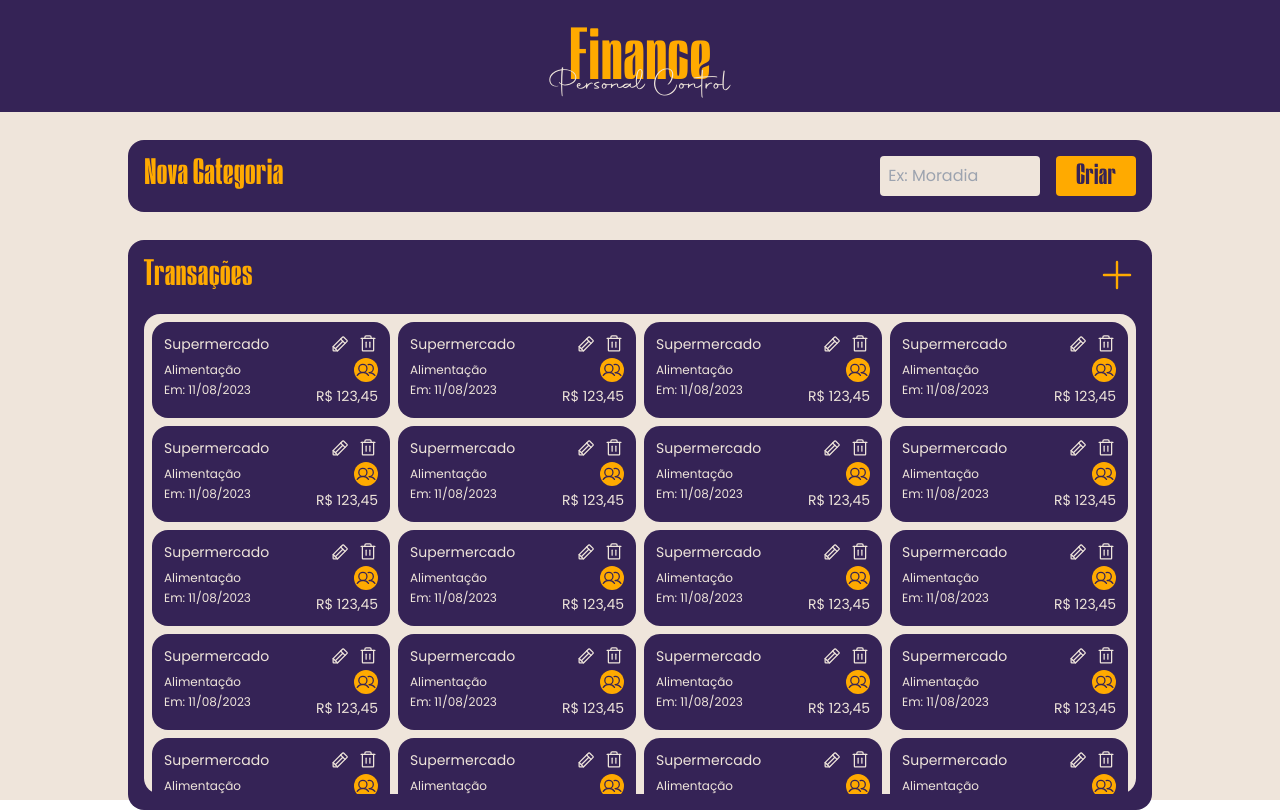
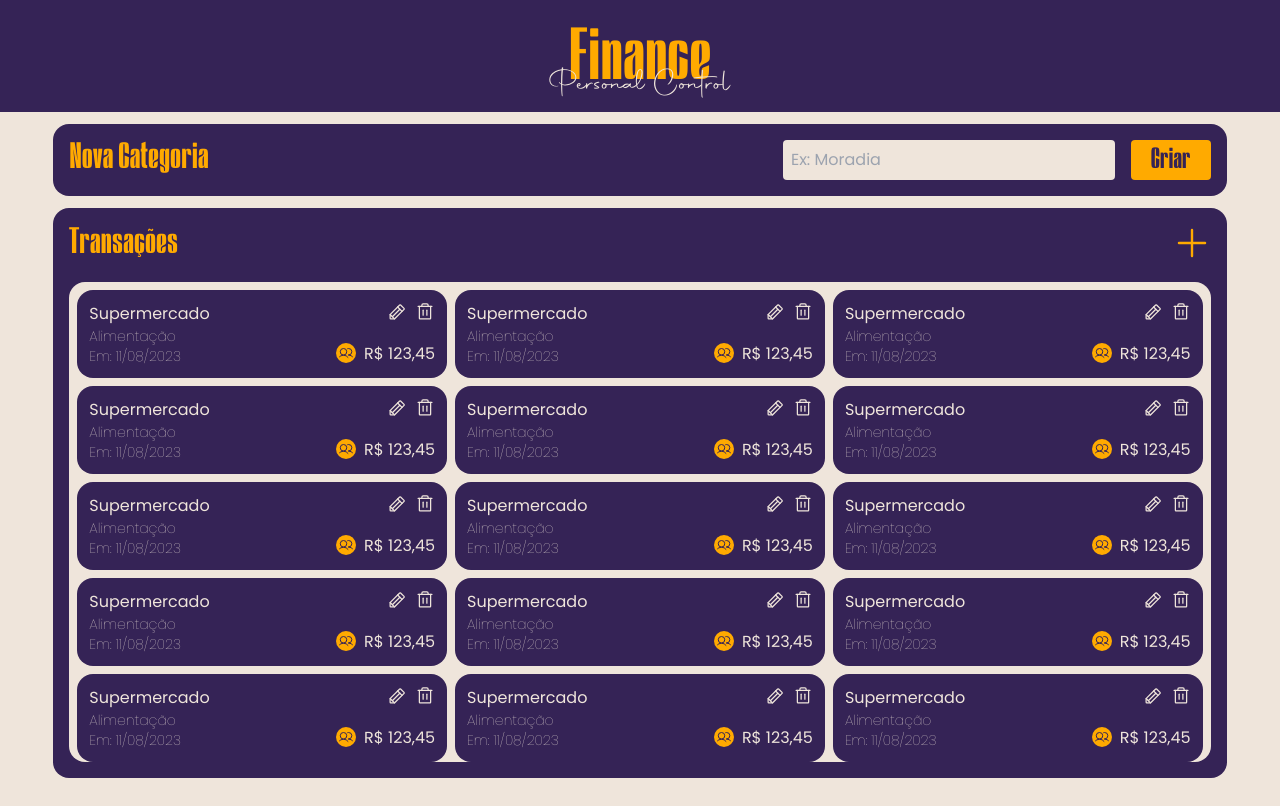
Before and after one commit to Lennon-Araujo/front-fpc, a React (Vite) app: page / in a window 1280 px wide. Built offline with nearby package versions, Linux system fonts and the light colour scheme.

Commit message:
adjustments on TransactionCard

```diff
--- a/src/App.tsx
+++ b/src/App.tsx
@@ -1,16 +1,15 @@
 import { Categories } from "./components/Categories"
 import { Header } from "./components/Header"
-import { TransactionCard } from "./components/TransactionCard"
 import { Transactions } from "./components/Transactions"
 
 function App() {
 
   return (
     <>
-    <div className="w-screen h-screen bg-basic">
+    <div className="w-screen h-auto pb-7 bg-basic">
       <div className="container mx-auto flex flex-col items-center">
         <Header />
-        <div className="container mx-auto flex flex-col items-center">
+        <div className="container mx-auto flex flex-col items-center gap-3 mt-3">
           <Categories />
           <Transactions />
         </div>
--- a/src/components/Categories.tsx
+++ b/src/components/Categories.tsx
@@ -38,11 +38,11 @@ export function Categories() {
   }
 
   return (
-    <div className="w-11/12 md:w-4/5 p-4 mt-7 flex flex-col md:flex-row gap-5 md:gap-2 items-start justify-between bg-primary rounded-2xl">
-      <h1 className="text-center font-serif text-3xl text-secondary">Nova Categoria</h1>
-      <form onSubmit={handleCreateCategory} className="flex gap-4 items-center justify-start md:justify-end">
+    <div className="w-11/12 p-4 flex flex-col sm:flex-row gap-5 sm:gap-2 items-start justify-between bg-primary rounded-2xl">
+      <h1 className="text-center font-serif text-3xl text-secondary w-fit">Nova Categoria</h1>
+      <form onSubmit={handleCreateCategory} className="flex flex-1 gap-4 items-center justify-start sm:justify-end">
         <input
-          className="w-11/12 md:w-40 border-none rounded p-2 bg-basic text-primary"
+          className="w-auto border-none rounded p-2 bg-basic text-primary"
           type="text"
           name="Category"
           id="Category"
--- a/src/components/TransactionCard.tsx
+++ b/src/components/TransactionCard.tsx
@@ -2,23 +2,23 @@ import { Pencil, Trash, Users } from "phosphor-react";
 
 export function TransactionCard() {
   return (
-    <div className="flex gap-3 p-3 bg-primary flex-1 h-auto rounded-2xl">
-      <div className="w-2/3 flex flex-col gap-1 text-left">
-        <span className="text-sm text-basic mb-1">Supermercado</span>
-        <p className="text-xs text-basic">Alimentação</p>
-        <p className="text-xs text-basic">Em: 11/08/2023</p>
+    <div className="flex gap-3 p-3 bg-primary flex-1 justify-between h-auto rounded-2xl">
+      <div className="w-2/3 flex flex-col justify-between text-left">
+        <span className="text-md text-basic">Supermercado</span>
+        <div>
+          <p className="text-sm text-basic font-light">Alimentação</p>
+          <p className="text-sm text-basic font-light">Em: 11/08/2023</p>
+        </div>
       </div>
-      <div className="w-full text-right flex flex-col gap-1">
-        <div className="text-xs text-basic flex justify-end gap-2">
+      <div className="w-full text-right flex flex-col justify-between">
+        <div className="text-basic flex justify-end gap-2">
           <Pencil size={20} />
           <Trash size={20} />
         </div>
-        <div className="text-xs text-primary flex justify-end">
-          <span className="w-fit  bg-secondary rounded-full p-0.5">
-            <Users size={20} />
-          </span>
-        </div>
-        <p className="text-sm text-basic">R$ 123,45</p>
+        <p className="text-md text-basic :">
+          <Users size={20} className="inline text-primary bg-secondary rounded-full p-0.5 align-sub mr-2" />
+           R$ 123,45
+        </p>
       </div>
     </div>
   )
--- a/src/components/Transactions.tsx
+++ b/src/components/Transactions.tsx
@@ -62,7 +62,7 @@ export function Transactions() {
   // }
 
   return (
-    <main className="w-11/12 md:w-4/5 p-4 mt-7 flex flex-col gap-5 bg-primary rounded-2xl">
+    <main className="w-11/12 p-4 flex flex-col gap-5 bg-primary rounded-2xl">
       <header className="flex flex-row items-center justify-between">
         <h1
           className="text-center font-serif text-3xl text-secondary"
@@ -74,7 +74,7 @@ export function Transactions() {
         </div>
       </header>
       <section className="overflow-auto bg-basic w-full h-auto max-h-[80vh] md:max-h-[60vh] rounded-2xl">
-        <div className="flex flex-wrap gap-2 p-2">
+        <div className="grid grid-cols-1 sm:grid-cols-2 lg:grid-cols-3 gap-2 p-2">
           <TransactionCard />
           <TransactionCard />
           <TransactionCard />
```
